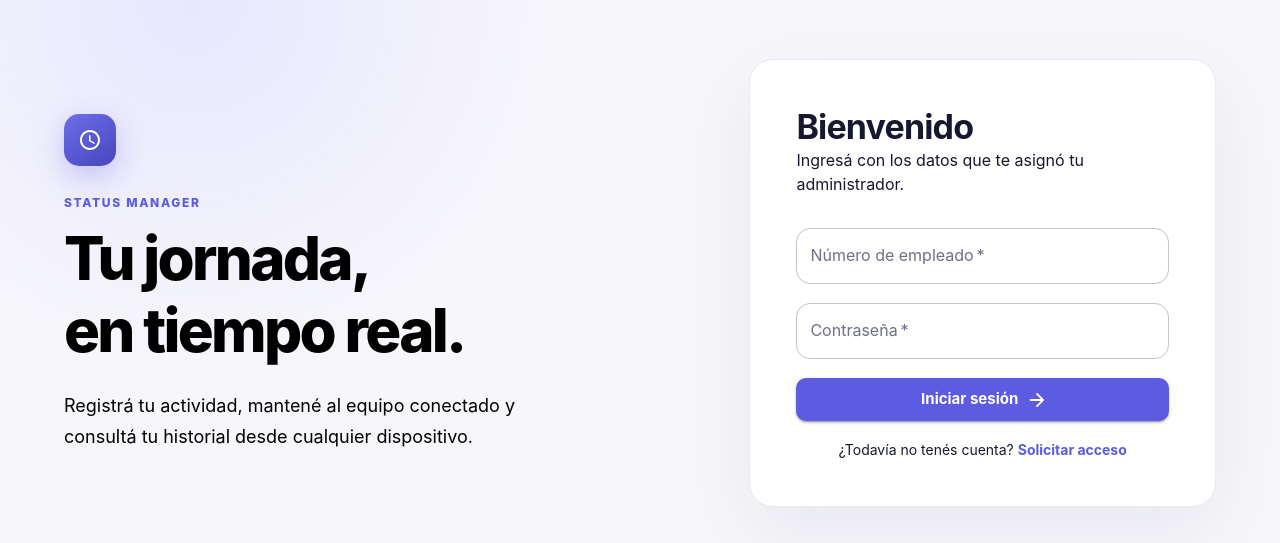
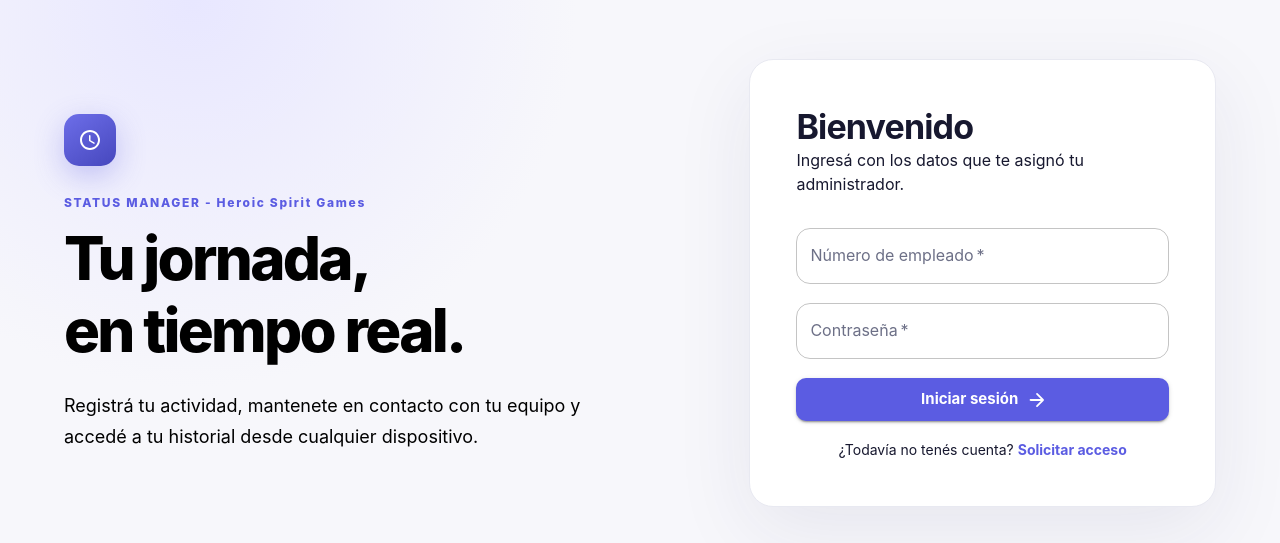
Before and after one commit to LuucasR/StatusManager, a React (Vite) app in the folder frontend/: page / in a window 1280 px wide. Shown: the part 117-660 px from the top of the page. Built offline with nearby package versions, Linux system fonts and the light colour scheme; no server answers.

Commit message:
Fix production authentication and CORS configuration

```diff
--- a/frontend/index.html
+++ b/frontend/index.html
@@ -4,7 +4,7 @@
     <meta charset="UTF-8" />
     <link rel="icon" type="image/svg+xml" href="/favicon.svg" />
     <meta name="viewport" content="width=device-width, initial-scale=1.0" />
-    <title>frontend</title>
+    <title>Status Manager - Heroic Spirit Games</title>
   </head>
   <body>
     <div id="root"></div>
--- a/frontend/src/pages/LoginPage.tsx
+++ b/frontend/src/pages/LoginPage.tsx
@@ -28,10 +28,10 @@ export default function LoginPage() {
         <Box className="auth-grid">
           <Box className="brand-panel">
             <Box className="brand-mark"><AccessTimeRounded /></Box>
-            <Typography className="eyebrow">STATUS MANAGER</Typography>
+            <Typography className="eyebrow">STATUS MANAGER - Heroic Spirit Games</Typography>
             <Typography variant="h2">Tu jornada,<br />en tiempo real.</Typography>
             <Typography color="text.secondary" className="hero-copy">
-              Registrá tu actividad, mantené al equipo conectado y consultá tu historial desde cualquier dispositivo.
+             Registrá tu actividad, mantenete en contacto con tu equipo y accedé a tu historial desde cualquier dispositivo.
             </Typography>
           </Box>
           <Paper className="auth-card" elevation={0}>
```
Also changed, not shown: 1 other file (tests, documents, lock files or other folders).
